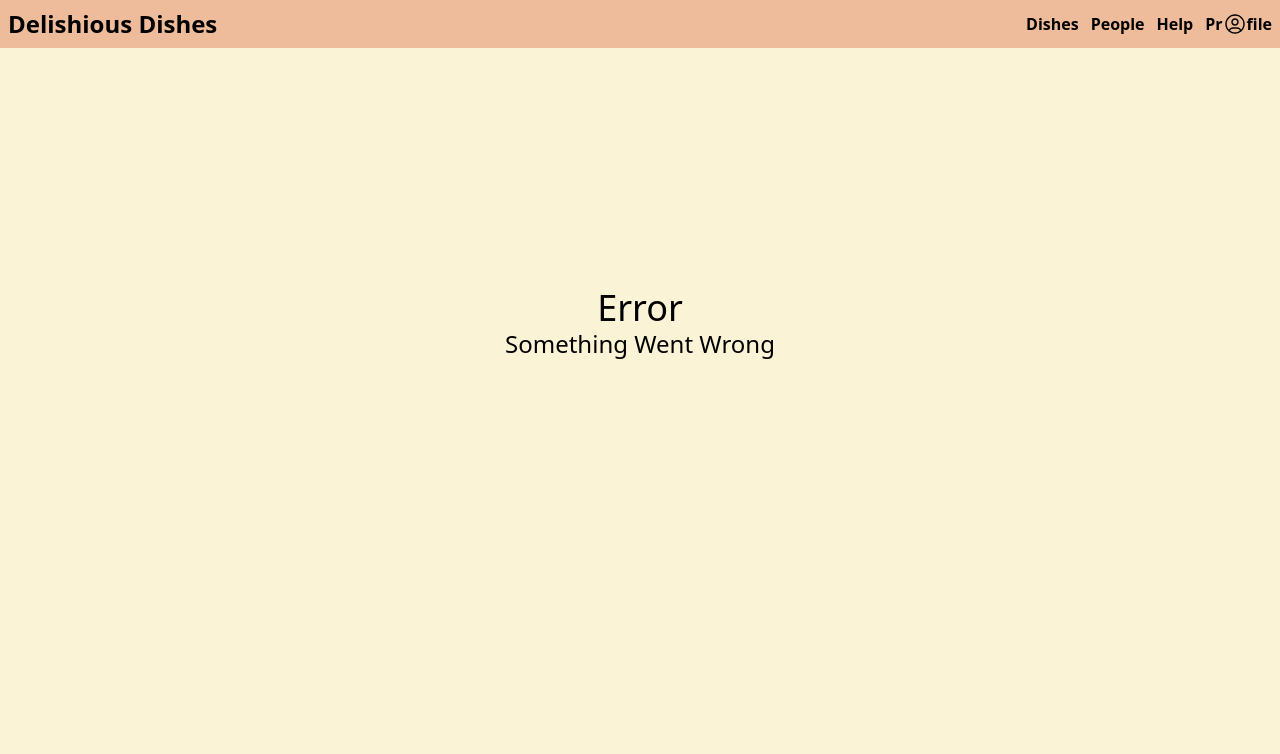
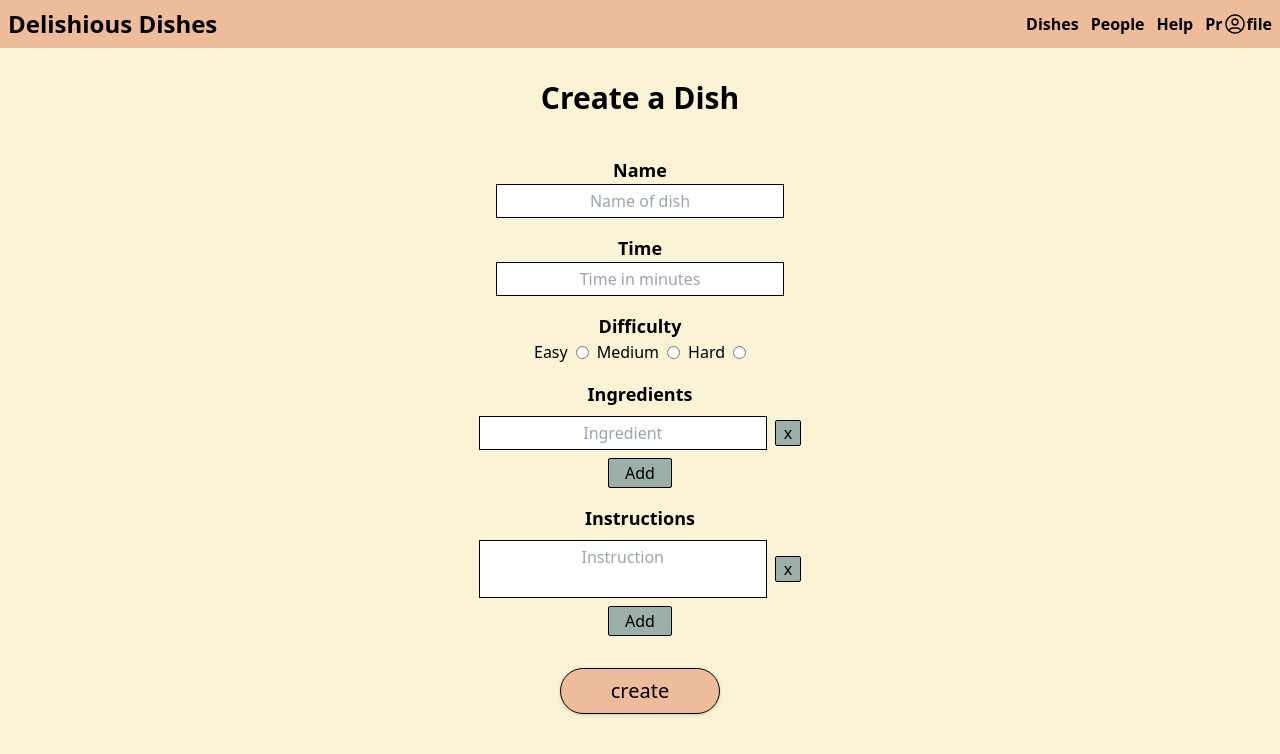
Before and after one commit to 2xhamzeh/DelishiousDishes, a React (Vite) app in the folder client/: page /createDish in a window 1280 px wide. Shown: the top 754 px of the page. Built offline with nearby package versions, Linux system fonts and the light colour scheme.

Commit message:
created a create dish page with validation and error messages, only missing picture

```diff
--- a/client/src/components/Dish.jsx
+++ b/client/src/components/Dish.jsx
@@ -59,7 +59,6 @@ const Dish = () => {
               {ingredient}
             </li>
           ))}
-          <li className="odd:bg-c1 even:bg-c4 text-transparent">.</li>
         </ul>
       </div>
       <div>
--- /dev/null
+++ b/client/src/components/DishCreation.jsx
@@ -0,0 +1,189 @@
+import React, { useState } from "react";
+import Button from "./Button";
+import { useNavigate } from "react-router-dom";
+import DishCreationIngredients from "./DishCreationIngredients";
+import DishCreationInstructions from "./DishCreationInstructions";
+import ErrorMessages from "./ErrorMessages";
+
+const DishCreation = () => {
+  const navigate = useNavigate();
+  const [dish, setDish] = useState({
+    name: "",
+    time: "",
+  });
+  const [ingredients, setIngredients] = useState([""]);
+  const [instructions, setInstructions] = useState([""]);
+
+  const [errorMessages, setErrorMessages] = useState([]);
+
+  // changes form state
+  const handleChange = (e) => {
+    const { name, value } = e.target;
+    setDish((prevState) => ({
+      ...prevState,
+      [name]: value,
+    }));
+  };
+
+  const validate = (ingredients, instructions) => {
+    setErrorMessages([]);
+    let isValid = true; // Start assuming the form is valid
+
+    if (dish.name.trim() === "") {
+      setErrorMessages((prevState) => [...prevState, "Please add a name"]);
+      isValid = false; // Mark as invalid
+    }
+
+    if (ingredients.length === 0) {
+      setErrorMessages((prevState) => [...prevState, "Please add ingredients"]);
+      isValid = false; // Mark as invalid
+    }
+
+    if (instructions.length === 0) {
+      setErrorMessages((prevState) => [
+        ...prevState,
+        "Please add instructions",
+      ]);
+      isValid = false; // Mark as invalid
+    }
+
+    return isValid; // Return the validation result
+  };
+
+  const handleSubmit = () => {
+    // Remove empty ingredients and instructions
+    const cleanedIngredients = ingredients.filter((str) => str.trim() !== "");
+    const cleanedInstructions = instructions.filter((str) => str.trim() !== "");
+
+    // Validate with the cleaned arrays
+    if (validate(cleanedIngredients, cleanedInstructions)) {
+      const createDish = async () => {
+        try {
+          const response = await fetch("/api/dishes/", {
+            method: "POST",
+            headers: {
+              "Content-Type": "application/json",
+            },
+            body: JSON.stringify({
+              name: dish.name,
+              time: dish.time,
+              difficulty: dish.difficulty,
+              ingredients: cleanedIngredients,
+              instructions: cleanedInstructions,
+            }),
+          });
+          if (response.status === 201) {
+            const data = await response.json();
+            console.log(data);
+            navigate(`/dishes/${data._id}`);
+          } else {
+            console.log("Failed to createDish");
+          }
+        } catch (error) {
+          console.log(error);
+        }
+      };
+      createDish();
+    }
+  };
+
+  return (
+    <div className="mb-10">
+      <h1 className="text-center font-bold text-3xl mt-8 mb-10">
+        Create a Dish
+      </h1>
+      <form
+        action=""
+        method="POST"
+        onSubmit={(e) => e.preventDefault()}
+        className="flex flex-col items-center gap-4"
+      >
+        <div className="flex flex-col items-center">
+          <label className="font-semibold text-lg" htmlFor="name">
+            Name
+          </label>
+          <input
+            className="p-1 w-72 text-center border focus:outline-none bg-white"
+            type="text"
+            name="name"
+            id="name"
+            placeholder="Name of dish"
+            value={dish.name}
+            onChange={handleChange}
+            onKeyDown={(e) => {
+              if (e.key === "Enter") {
+                e.preventDefault();
+              }
+            }}
+          />
+        </div>
+        <div className="flex flex-col items-center">
+          <label className="font-semibold text-lg" htmlFor="time">
+            Time
+          </label>
+          <input
+            className="p-1 w-72 text-center border focus:outline-none bg-white"
+            type="text"
+            name="time"
+            id="time"
+            placeholder="Time in minutes"
+            value={dish.time}
+            onChange={handleChange}
+            onInput={(e) => {
+              e.target.value = e.target.value.replace(/[^0-9]/g, "");
+            }}
+            onKeyDown={(e) => {
+              if (e.key === "Enter") {
+                e.preventDefault();
+              }
+            }}
+          />
+        </div>
+        <div className="flex flex-col items-center">
+          <label className="font-semibold text-lg">Difficulty</label>
+          <div className="flex gap-2 items-center">
+            <label htmlFor="difficulty-easy">Easy</label>
+            <input
+              type="radio"
+              id="difficulty-easy"
+              name="difficulty"
+              value="Easy"
+              checked={dish.difficulty === "Easy"}
+              onChange={handleChange}
+            />
+            <label htmlFor="difficulty-medium">Medium</label>
+            <input
+              type="radio"
+              id="difficulty-medium"
+              name="difficulty"
+              value="Medium"
+              checked={dish.difficulty === "Medium"}
+              onChange={handleChange}
+            />
+            <label htmlFor="difficulty-hard">Hard</label>
+            <input
+              type="radio"
+              id="difficulty-hard"
+              name="difficulty"
+              value="Hard"
+              checked={dish.difficulty === "Hard"}
+              onChange={handleChange}
+            />
+          </div>
+        </div>
+        <DishCreationIngredients
+          ingredients={ingredients}
+          setIngredients={setIngredients}
+        />
+        <DishCreationInstructions
+          instructions={instructions}
+          setInstructions={setInstructions}
+        />
+        <ErrorMessages messages={errorMessages} />
+        <Button text="create" onClick={handleSubmit}></Button>
+      </form>
+    </div>
+  );
+};
+
+export default DishCreation;
--- /dev/null
+++ b/client/src/components/DishCreationIngredients.jsx
@@ -0,0 +1,52 @@
+import React from "react";
+
+const DishCreationIngredients = ({ ingredients, setIngredients }) => {
+  return (
+    <div className="flex flex-col gap-2 items-center">
+      <h3 className="font-semibold text-lg">Ingredients</h3>
+      {ingredients &&
+        ingredients.map((ingredient, index) => (
+          <div key={index} className="flex items-center gap-2">
+            <input
+              className="p-1 w-72 text-center border focus:outline-none bg-white"
+              type="text"
+              name={`ingredient-${index}`}
+              placeholder="Ingredient"
+              value={ingredient}
+              onChange={(e) => {
+                const newIngredients = [...ingredients];
+                newIngredients[index] = e.target.value;
+                setIngredients(newIngredients);
+              }}
+              onKeyDown={(e) => {
+                if (e.key === "Enter") {
+                  e.preventDefault();
+                }
+              }}
+            />
+            <button
+              className="px-2 border rounded-sm bg-c3"
+              onClick={() => {
+                const newIngredients = [...ingredients];
+                newIngredients.splice(index, 1);
+                setIngredients(newIngredients);
+              }}
+            >
+              x
+            </button>
+          </div>
+        ))}
+      <button
+        className="border py-0.5 px-4 bg-c3 rounded-sm"
+        type="button"
+        onClick={() => {
+          setIngredients([...ingredients, ""]);
+        }}
+      >
+        Add
+      </button>
+    </div>
+  );
+};
+
+export default DishCreationIngredients;
--- /dev/null
+++ b/client/src/components/DishCreationInstructions.jsx
@@ -0,0 +1,56 @@
+import React from "react";
+
+const DishCreationInstructions = ({ instructions, setInstructions }) => {
+  return (
+    <div className="flex flex-col gap-2 items-center">
+      <h3 className="font-semibold text-lg">Instructions</h3>
+      {instructions &&
+        instructions.map((instruction, index) => (
+          <div key={index} className="flex items-center gap-2">
+            <textarea
+              className="p-1 w-72 text-center border focus:outline-none bg-white resize-none overflow-hidden"
+              name={`instruction-${index}`}
+              placeholder="Instruction"
+              value={instruction}
+              rows="2"
+              onChange={(e) => {
+                const newInstructions = [...instructions];
+                newInstructions[index] = e.target.value;
+                setInstructions(newInstructions);
+
+                // Adjust height directly within onChange
+                e.target.style.height = "auto";
+                e.target.style.height = `${e.target.scrollHeight}px`;
+              }}
+              onKeyDown={(e) => {
+                if (e.key === "Enter") {
+                  e.preventDefault();
+                }
+              }}
+            />
+            <button
+              className="px-2 border rounded-sm bg-c3"
+              onClick={() => {
+                const newInstructions = [...instructions];
+                newInstructions.splice(index, 1);
+                setInstructions(newInstructions);
+              }}
+            >
+              x
+            </button>
+          </div>
+        ))}
+      <button
+        className="border py-0.5 px-4 bg-c3 rounded-sm"
+        type="button"
+        onClick={() => {
+          setInstructions([...instructions, ""]);
+        }}
+      >
+        Add
+      </button>
+    </div>
+  );
+};
+
+export default DishCreationInstructions;
--- /dev/null
+++ b/client/src/components/ErrorMessages.jsx
@@ -0,0 +1,15 @@
+import React from "react";
+
+const ErrorMessages = ({ messages }) => {
+  return (
+    <div className="flex flex-col items-center">
+      {messages.map((message, index) => (
+        <span key={index} className="text-red text-sm">
+          {message}
+        </span>
+      ))}
+    </div>
+  );
+};
+
+export default ErrorMessages;
--- a/client/src/components/Header.jsx
+++ b/client/src/components/Header.jsx
@@ -47,9 +47,12 @@ const Header = () => {
           </li>
           {isAuthenticated && (
             <li>
-              <button className="bg-c1 border drop-shadow p-2 rounded-full h-8 flex items-center">
+              <Link
+                to="/createDish"
+                className="bg-c1 border drop-shadow p-2 rounded-full h-8 flex items-center"
+              >
                 CREATE
-              </button>
+              </Link>
             </li>
           )}
           <li>
--- a/client/src/routes.jsx
+++ b/client/src/routes.jsx
@@ -10,7 +10,7 @@ import Login from "./components/Login";
 import Profile from "./components/Profile";
 import Dish from "./components/Dish";
 import User from "./components/User";
-import Error from "./components/Error";
+import DishCreation from "./components/DishCreation";
 
 export const router = createBrowserRouter([
   {
@@ -54,6 +54,10 @@ export const router = createBrowserRouter([
         path: "profile",
         element: <Profile />,
       },
+      {
+        path: "createDish",
+        element: <DishCreation />,
+      },
     ],
   },
 ]);
--- a/client/tailwind.config.js
+++ b/client/tailwind.config.js
@@ -12,6 +12,7 @@ export default {
       c4: "#EFBC9B",
       black: "#000000",
       white: "#FFFFFF",
+      red: "#FF0000",
     },
   },
   plugins: [],
```
